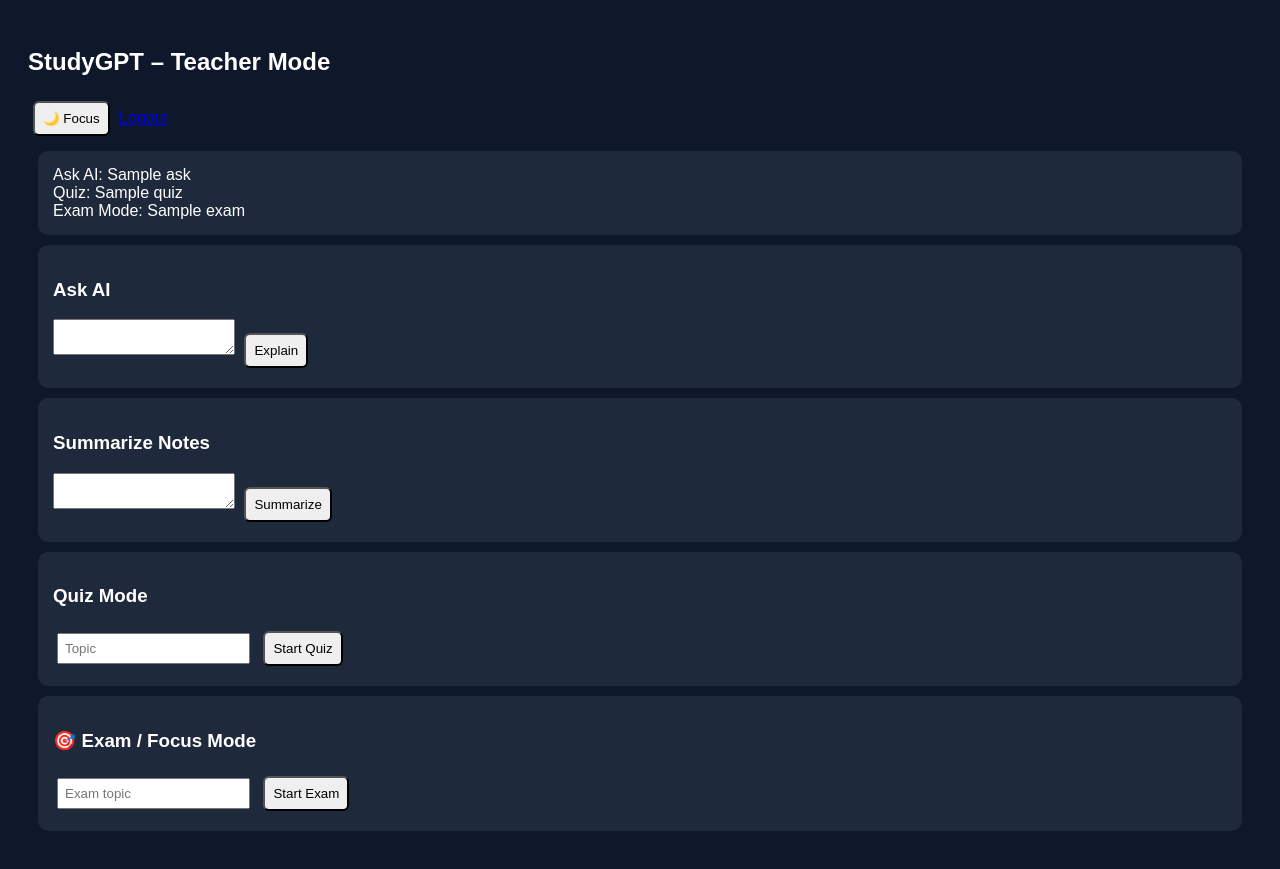
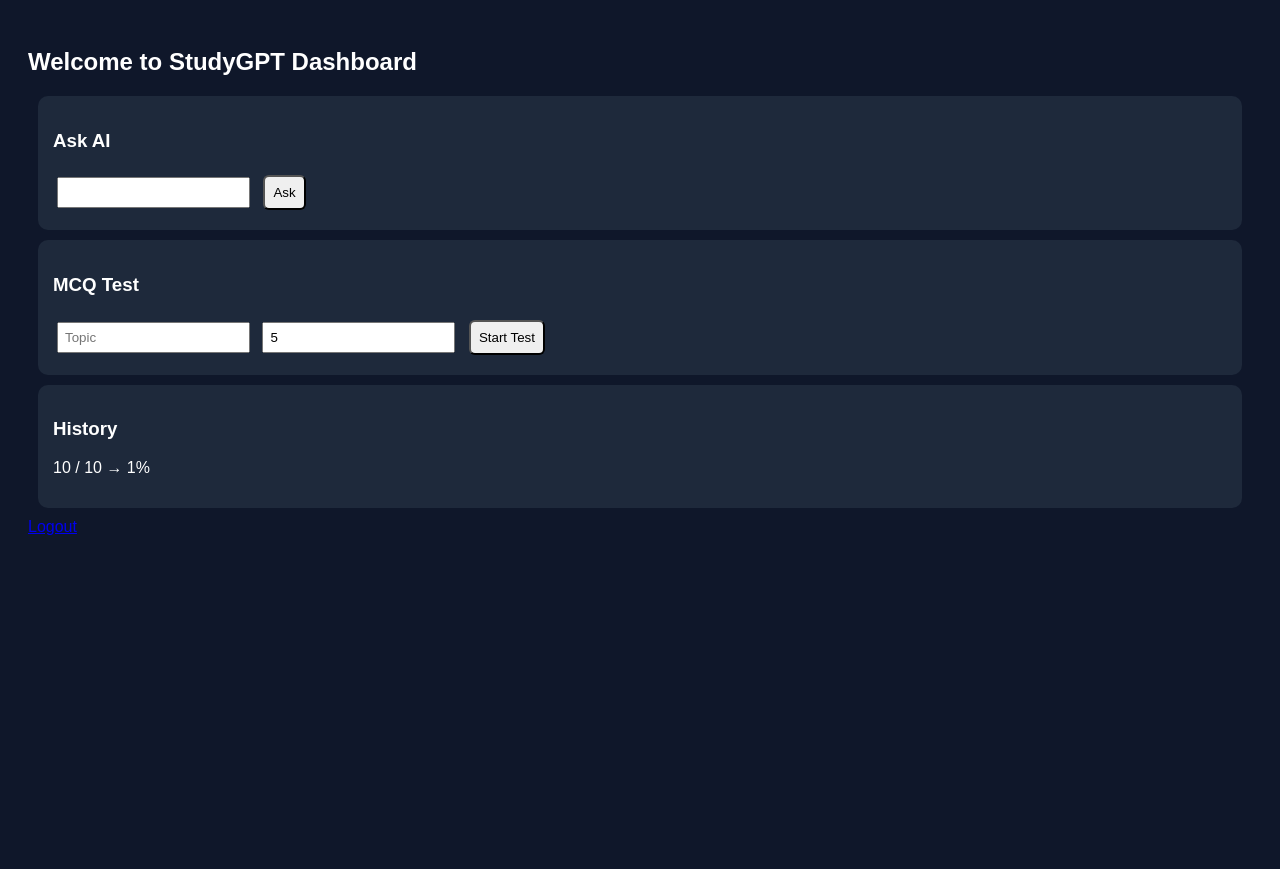
Before and after one commit to Tarunmaker/StudyGPT, a Flask app: template templates/dashboard.html in a window 1280 px wide. After the commit the page ends 535 px from the top, so only its background shows below. Run offline with Flask 3, Linux system fonts and the light colour scheme; the template is opened without the code that fills it: most values are stand-ins (such as "Sample title", 1, 10 or a date in 2020).

Commit message:
Update dashboard.html

```diff
--- a/templates/dashboard.html
+++ b/templates/dashboard.html
@@ -1,53 +1,35 @@
 <!DOCTYPE html>
 <html>
 <head>
-  <title>StudyGPT – Teacher Mode</title>
-  <link rel="stylesheet" href="/static/style.css">
-  <script src="/static/script.js" defer></script>
+<link rel="stylesheet" href="/static/style.css">
+<script src="/static/script.js"></script>
 </head>
-<body class="dashboard">
+<body>
 
-<header class="top">
-  <h2>StudyGPT – Teacher Mode</h2>
-  <div>
-    <button onclick="toggleDark()">🌙 Focus</button>
-    <a href="/logout">Logout</a>
-  </div>
-</header>
+<h2>Welcome to StudyGPT Dashboard</h2>
 
-<section class="stats">
-  <div>Ask AI: {{progress.ask}}</div>
-  <div>Quiz: {{progress.quiz}}</div>
-  <div>Exam Mode: {{progress.exam}}</div>
+<section>
+<h3>Ask AI</h3>
+<input id="question">
+<button onclick="askAI()">Ask</button>
+<div id="answer"></div>
 </section>
 
-<section class="card">
-  <h3>Ask AI</h3>
-  <textarea id="question"></textarea>
-  <button onclick="askAI()">Explain</button>
-  <div id="answer"></div>
+<section>
+<h3>MCQ Test</h3>
+<input id="topic" placeholder="Topic">
+<input id="count" type="number" value="5">
+<button onclick="startTest()">Start Test</button>
+<div id="test"></div>
 </section>
 
-<section class="card">
-  <h3>Summarize Notes</h3>
-  <textarea id="notes"></textarea>
-  <button onclick="summarizeNotes()">Summarize</button>
-  <div id="summary"></div>
+<section>
+<h3>History</h3>
+{% for h in history %}
+<p>{{h.score}} / {{h.total}} → {{h.percent}}%</p>
+{% endfor %}
 </section>
 
-<section class="card">
-  <h3>Quiz Mode</h3>
-  <input id="quizTopic" placeholder="Topic">
-  <button onclick="startQuiz()">Start Quiz</button>
-  <div id="quizResult"></div>
-</section>
-
-<section class="card exam">
-  <h3>🎯 Exam / Focus Mode</h3>
-  <input id="examTopic" placeholder="Exam topic">
-  <button onclick="startExam()">Start Exam</button>
-  <div id="examResult"></div>
-</section>
-
+<a href="/logout">Logout</a>
 </body>
 </html>
```
